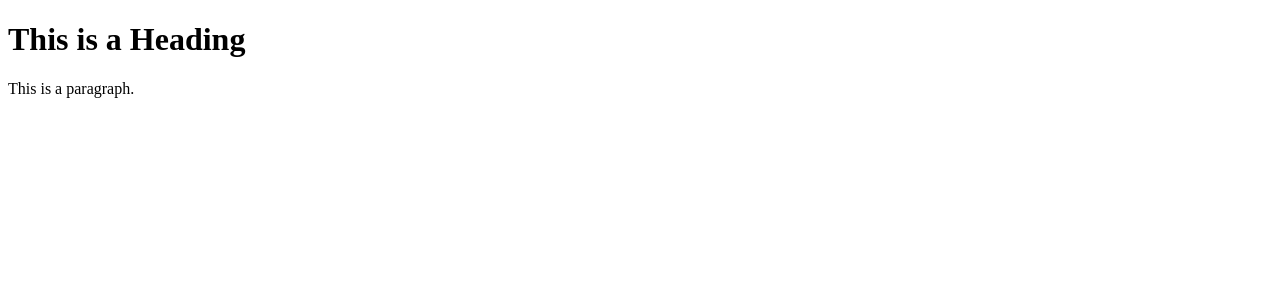
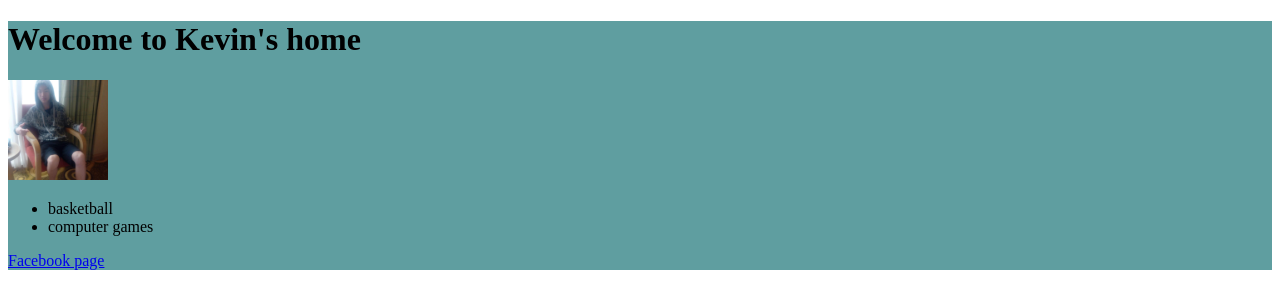
Before and after one commit to NTUEEInfoDep/webLecture-2021, a plain HTML site: page class01_WebBasics/index.html in a window 1280 px wide. Drawn offline with Linux system fonts and the light colour scheme.

Commit message:
add some style to make web look better

```diff
--- a/class01_WebBasics/index.html
+++ b/class01_WebBasics/index.html
@@ -1,10 +1,20 @@
 <!DOCTYPE html>
 <html>
+  <div>
+    <link rel="stylesheet" type="text/css" href="./styles/main.css" />
     <head>
-        <title>Page Title</title>
+      <title>Page Title</title>
     </head>
     <body>
-        <h1>This is a Heading</h1>
-        <p>This is a paragraph.</p>
+      <h1>Welcome to Kevin's home</h1>
+      <img src="images/kevincheng.jpg" alt="A person" />
+      <ul>
+        <li>basketball</li>
+        <li>computer games</li>
+      </ul>
+      <a href="https://www.facebook.com/profile.php?id=100004692076384"
+        >Facebook page</a
+      >
     </body>
+  </div>
 </html>
--- a/class01_WebBasics/styles/main.css
+++ b/class01_WebBasics/styles/main.css
@@ -0,0 +1,11 @@
+img {
+  width: 100px;
+}
+div {
+  background-color: cadetblue;
+}
+.title {
+  color: pink;
+  font-size: 36px;
+  font-weight: bold;
+}
```
Also changed, not shown: class01_WebBasics/images/kevincheng.jpg (added).
